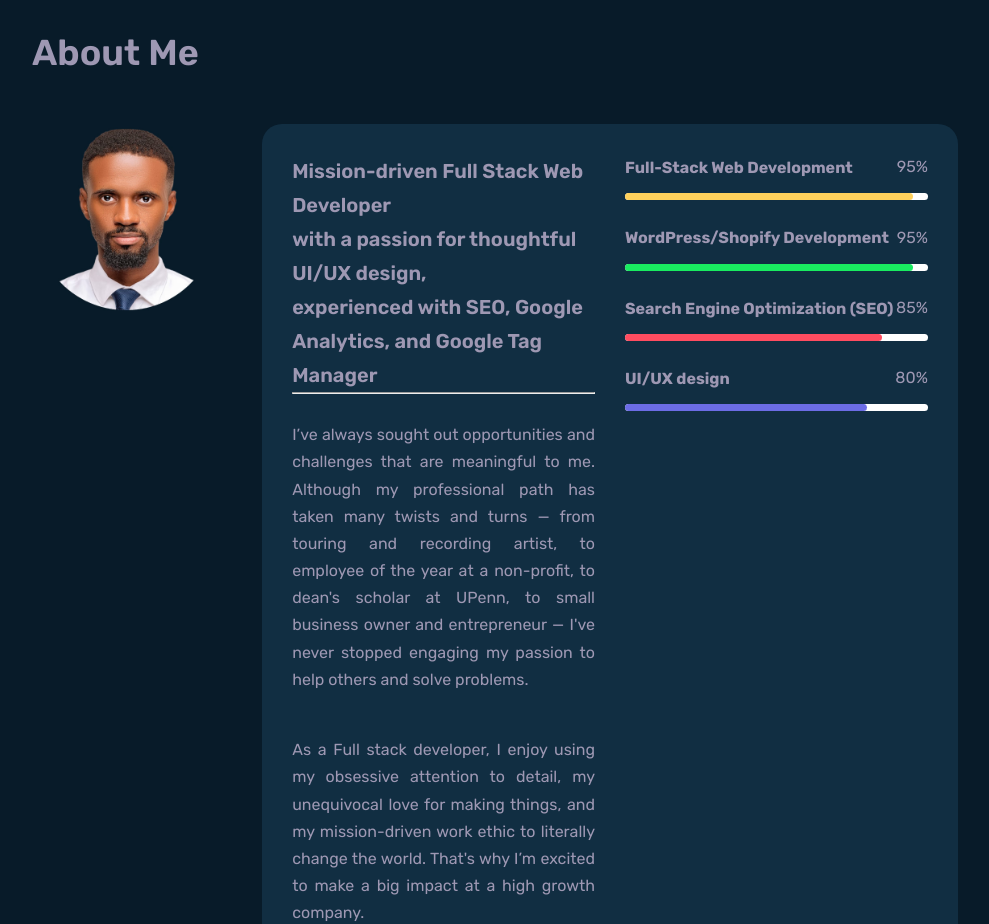
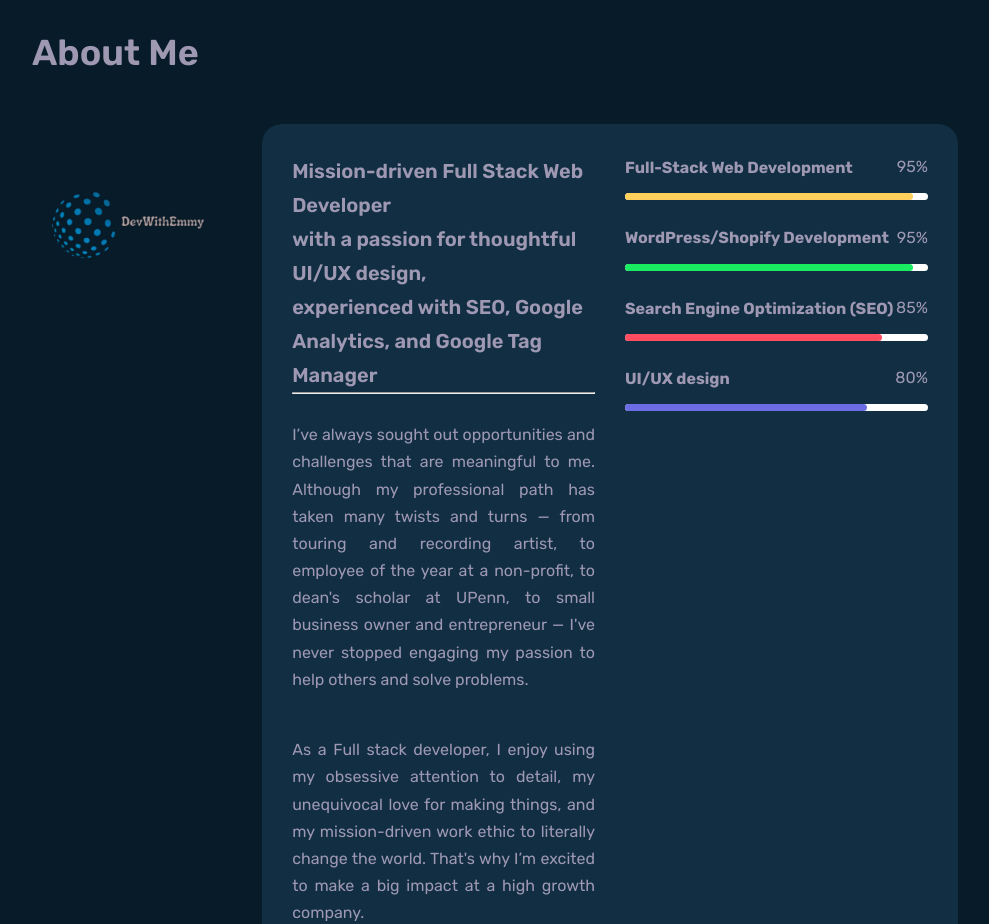
Before and after one commit to EmmyBod/my-portfolio-website, a plain HTML site: page index.html in a window 1280 px wide. Shown: the part 1040-1964 px from the top of the page, without its empty margins (151-1140 px from the left). Drawn offline with nearby package versions, Linux system fonts and the light colour scheme.

Commit message:
commit changes

```diff
--- a/index.html
+++ b/index.html
@@ -24,6 +24,7 @@
             <!-- nav logo -->
             <a href="#" class="nav-logo">
                 <h2>DevWithEmmy</h2>
+                <!-- <img src="./assets/img/emmy_logo.jpg" alt=""> -->
             </a>
             <!-- nav menu -->
             <div class="nav-menu" id="nav-menu">
@@ -115,7 +116,7 @@
                 <div class="row">
                     <div class="about-img padd-15">
                         <!-- avatar img -->
-                        <img src="./assets/img/pp_edited.jpg" width="400px" height="400px" alt="EmmyDev">
+                        <img src="./assets/img/emmy_logo.jpg" width="400px" height="400px" alt="EmmyDev">
                     </div>
                     <div class="about-content padd-15">
                         <div class="rounded">
```
Also changed, not shown: assets/img/emmy_logo.jpg (added).
